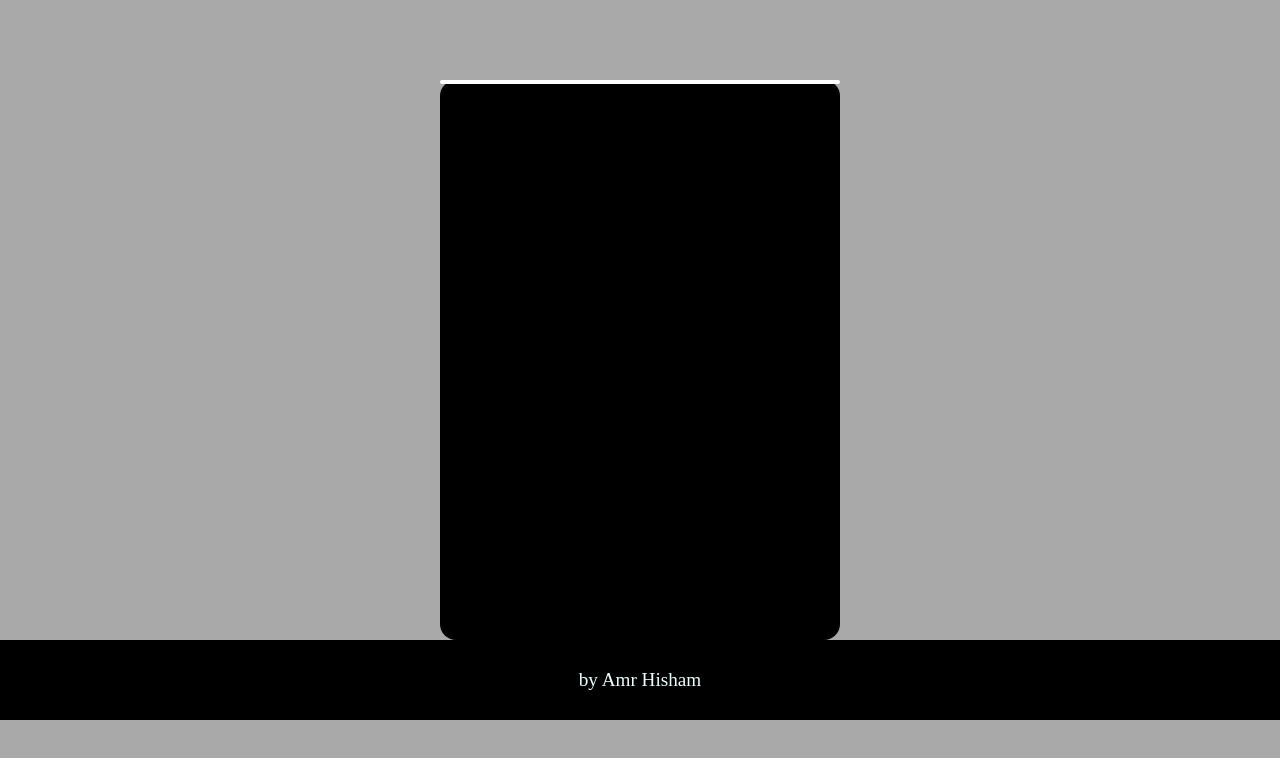
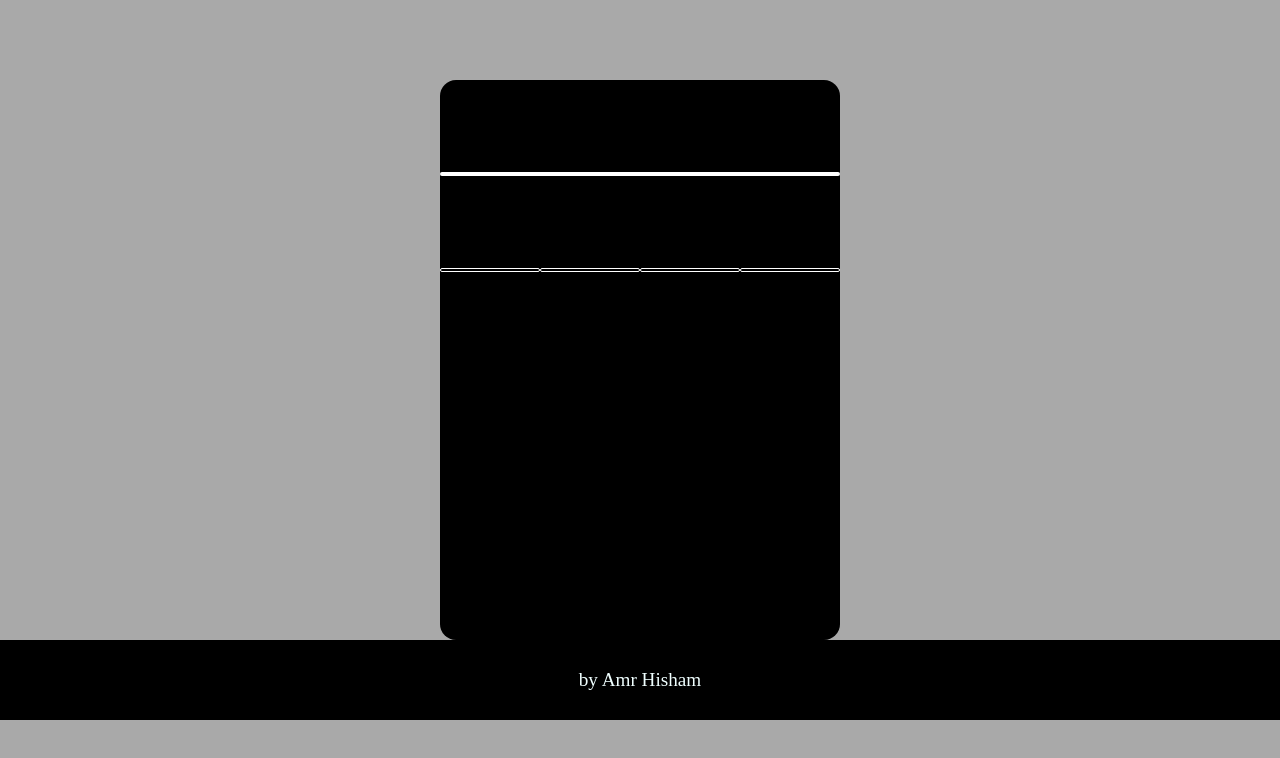
Before and after one commit to AmrHishamFarouk/calculator, a plain HTML site: page calculator.html in a window 1280 px wide. Drawn offline with Linux system fonts and the light colour scheme.

Commit message:
Add files via upload

```diff
--- a/calculator.css
+++ b/calculator.css
@@ -12,7 +12,8 @@ body{
 .calculator{
     display: flex;
     flex-direction: column;
-    justify-content: stretch;
+    justify-content: space-evenly;
+    align-items: stretch;
     align-content: stretch;
     background-color: black;
     border-radius: 1em;
@@ -23,7 +24,20 @@ body{
     border-radius: 1em;
     border: solid white 2px;
 }
+button{
+    background-color: black;
+    border: solid white 1px;
+    border-radius: 1em;
+    height: 100%;
+    width: 25%;
+}
 
+.row{
+    display:flex;
+    align-content: stretch;
+    justify-content: space-evenly;
+    align-items: stretch;
+}
 
 
 
--- a/calculator.html
+++ b/calculator.html
@@ -10,10 +10,16 @@
 <body>
     <div class="calculator">
         <div class="screen"></div>
-        <div></div>
-        <div></div>
-        <div></div>
-        <div></div>
+        <div class="row">
+            <button></button>
+            <button></button>
+            <button></button>
+            <button></button>
+        </div>
+
+        <div class="row"></div>
+        <div class="row"></div>
+        <div class="row"></div>
     </div>
 
     <footer>by Amr Hisham</footer>
```
